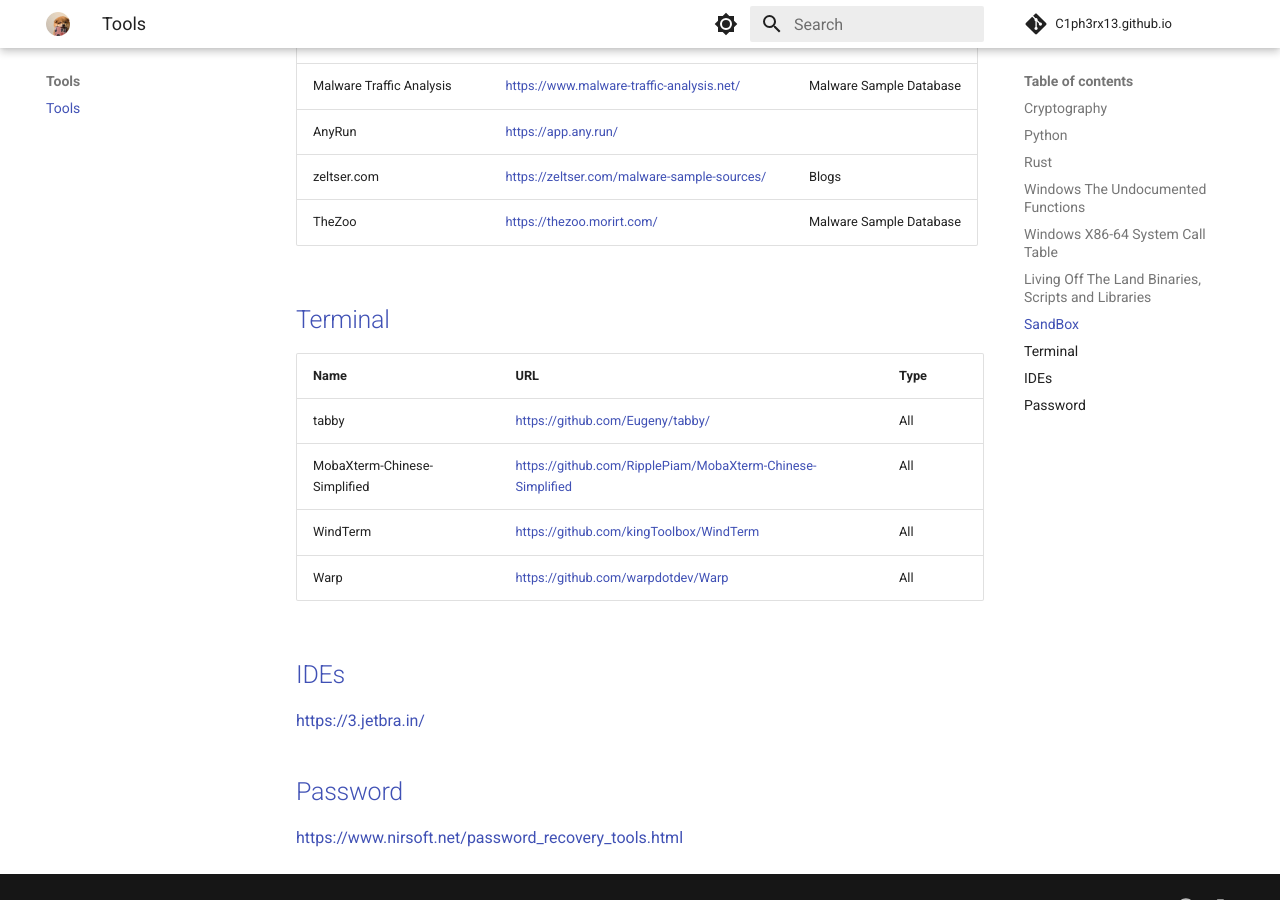
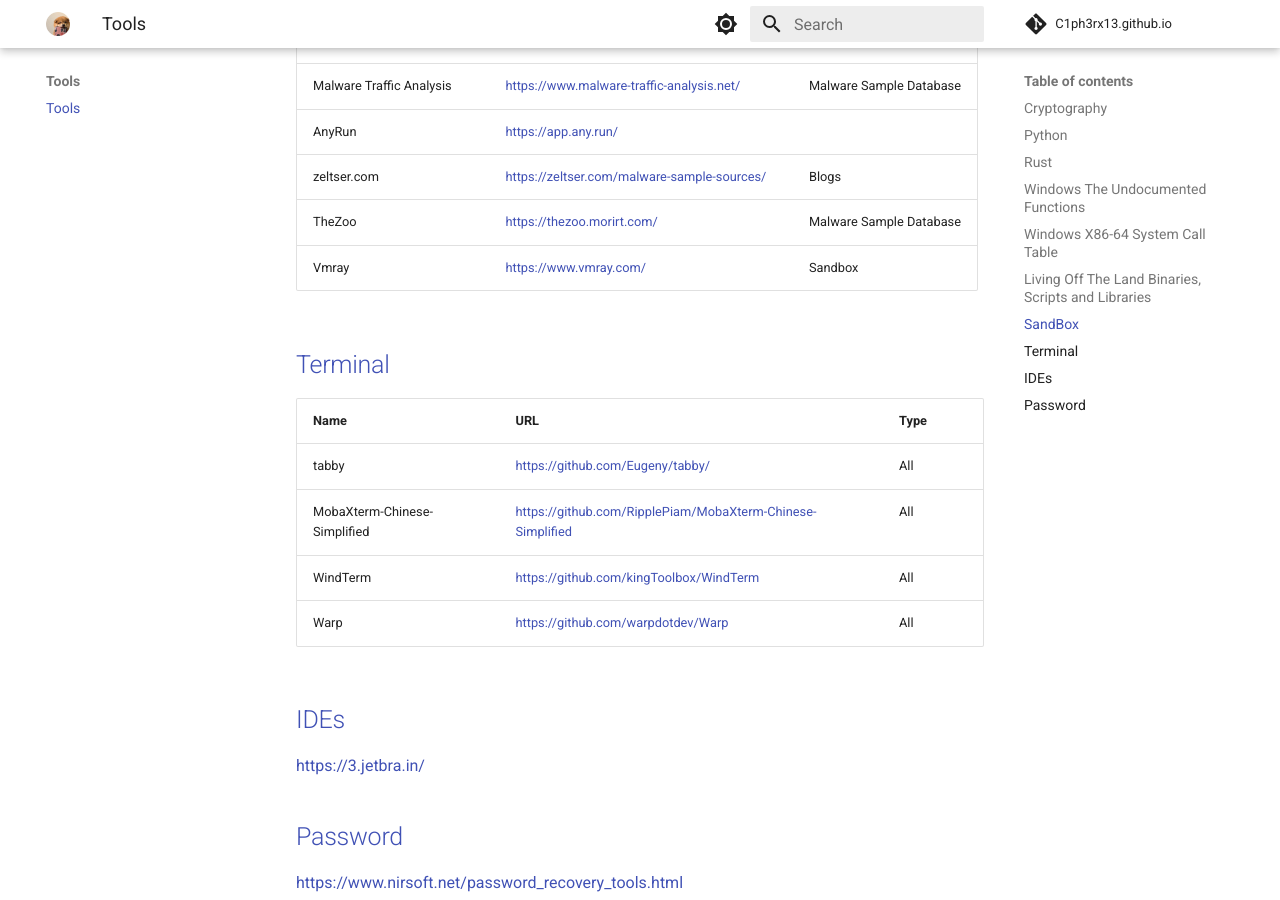
Before and after one commit to C1ph3rX13/C1ph3rX13.github.io, an MkDocs documentation site: the page built from docs/Tools.md, in a window 1280 px wide and 900 px high, scrolled down 2399 px. Built offline with MkDocs 1.6.1 and Material for MkDocs 9.7.7, drawn with Linux system fonts in a browser that asks for light colours; comment, search, counter and statistics services are not loaded.

Commit message:
Fix bugs

```diff
--- a/docs/Tools.md
+++ b/docs/Tools.md
@@ -61,6 +61,7 @@
 | AnyRun                    | https://app.any.run/                         |                         |
 | zeltser.com               | https://zeltser.com/malware-sample-sources/  | Blogs                   |
 | TheZoo                    | https://thezoo.morirt.com/                   | Malware Sample Database |
+| Vmray                     | https://www.vmray.com/                       | Sandbox                 |
 
 ## Terminal
 
```
Also changed, not shown: docs/Docker/Using Repo to install Docker Engine on Kali.md (renamed from docs/Docker/Using Debian repo to install Docker Engine on Kali.md).
